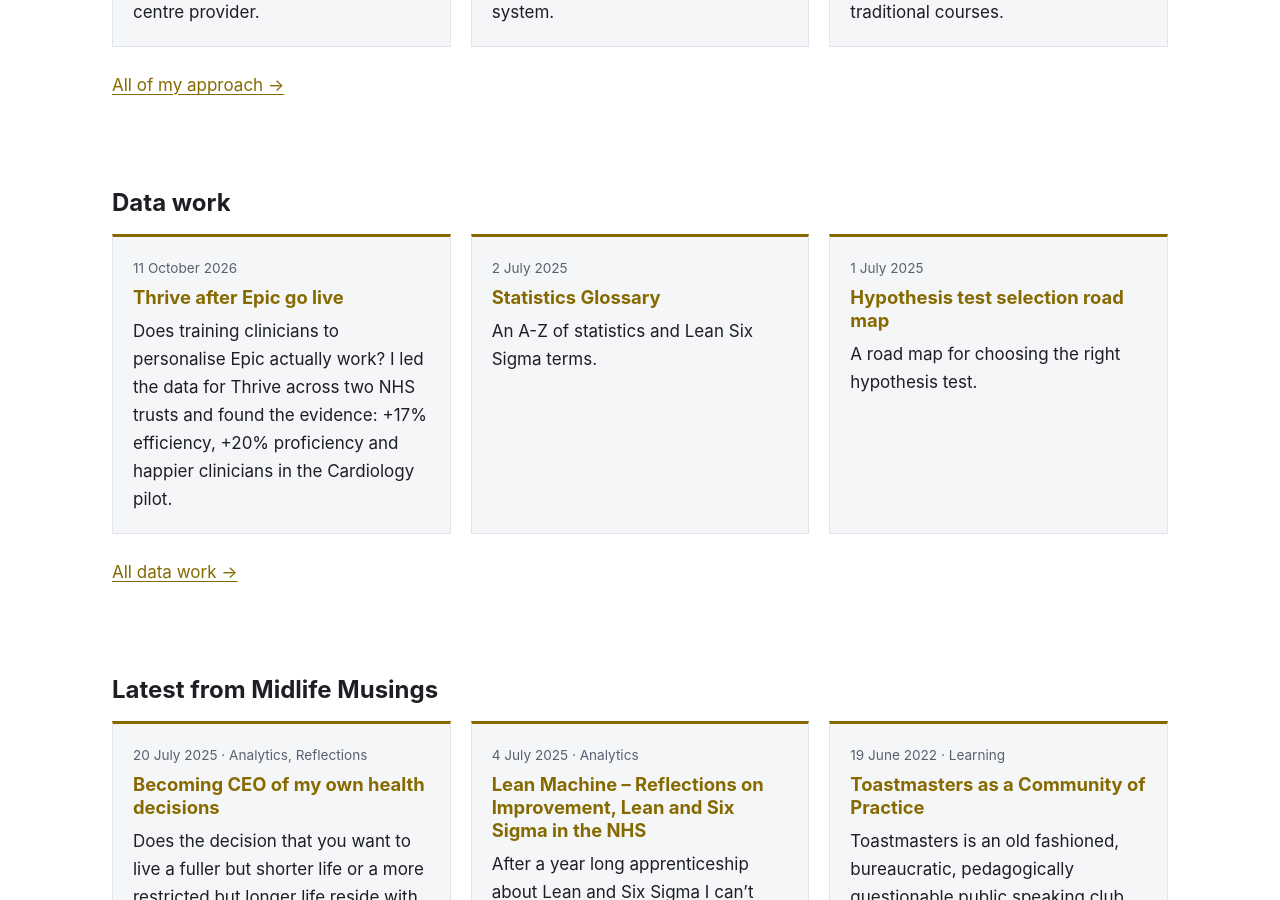
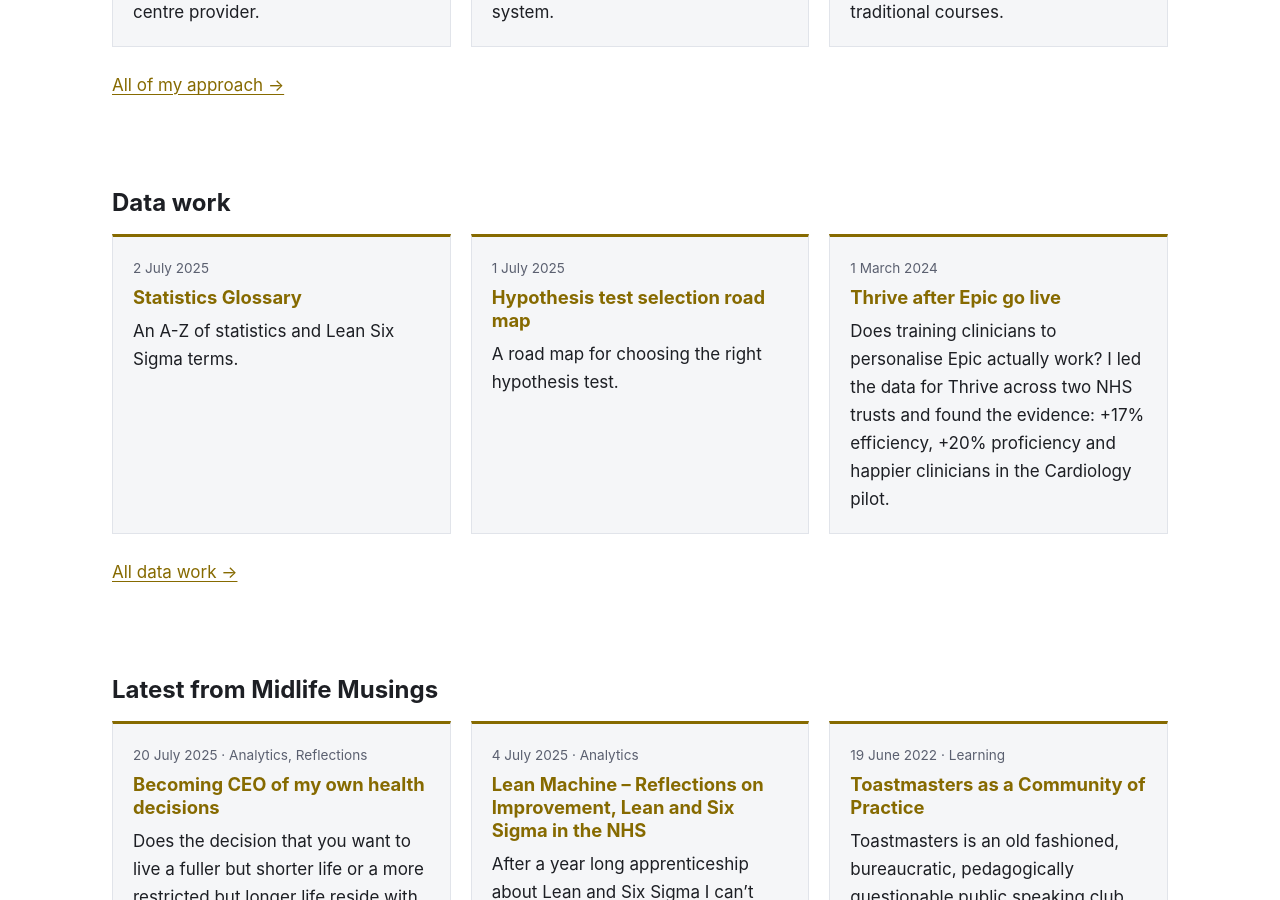
Before and after one commit to PerrinShanks-Cogito/discerninglearning, a Jekyll site: the page built from index.html, in a window 1280 px wide and 900 px high, scrolled down 815 px. Built offline with Jekyll 4.4.1, drawn with Linux system fonts in a browser that asks for light colours.

Commit message:
Date the Thrive entry March 2024
Co-Authored-By: Claude Opus 5.5 <noreply@anthropic.com>
Claude-Session: https://claude.ai/code/session_01L416ywoPveZPePQkbqsCPa

```diff
--- a/_data_work/2026-10-11-thrive-data-lead-case-study.md
+++ b/_data_work/2024-03-01-thrive-data-lead-case-study.md
@@ -1,4 +1,5 @@
 ---
+date: 2024-03-01
 title: "Thrive after Epic go live"
 description: "Does training clinicians to personalise Epic actually work? I led the data for Thrive across two NHS trusts and found the evidence: +17% efficiency, +20% proficiency and happier clinicians in the Cardiology pilot."
 ---
```
